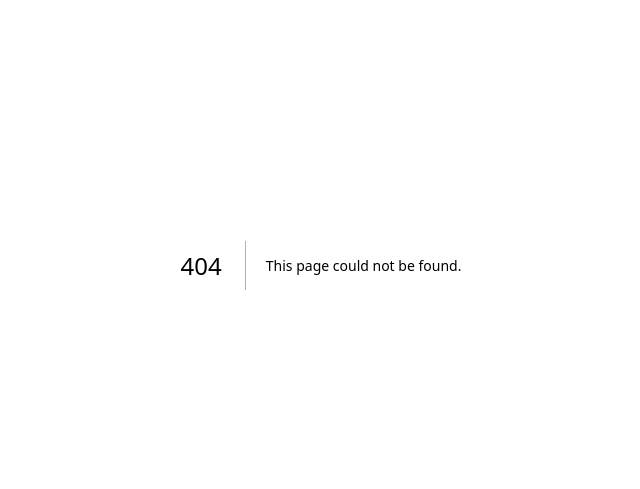
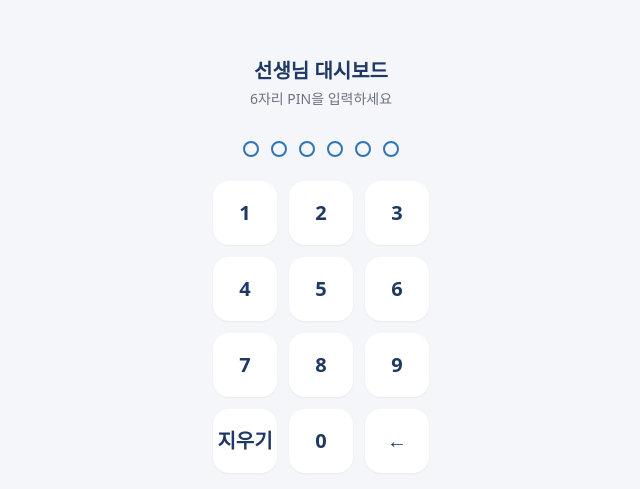
Before and after one commit to oliveenglish/selfstudy, a Next.js app: page /teacher/login in a window 1280 px wide. Before the commit this address had no page. Shown: the part 135-624 px from the top of the page, without its empty margins (319-959 px from the left). Built offline with nearby package versions, Linux system fonts and the light colour scheme.

Commit message:
Create page.tsx

```diff
--- /dev/null
+++ b/app/teacher/login/page.tsx
@@ -0,0 +1,31 @@
+"use client";
+
+import { useState } from "react";
+import { useRouter } from "next/navigation";
+import PinPad from "@/components/PinPad";
+import { getTeacherPin, saveTeacherAuthed } from "@/lib/teacherAuth";
+
+export default function TeacherLoginPage() {
+  const router = useRouter();
+  const [error, setError] = useState<string | null>(null);
+
+  function handleSubmit(pin: string) {
+    if (pin === getTeacherPin()) {
+      saveTeacherAuthed();
+      router.replace("/teacher");
+    } else {
+      setError("PIN이 일치하지 않아요. 다시 입력해주세요.");
+    }
+  }
+
+  return (
+    <main className="flex min-h-screen flex-col items-center justify-center gap-8 px-4">
+      <div className="text-center">
+        <h1 className="text-xl font-bold text-navy">선생님 대시보드</h1>
+        <p className="mt-1 text-sm text-gray-500">6자리 PIN을 입력하세요</p>
+      </div>
+      <PinPad length={6} onSubmit={handleSubmit} />
+      {error && <p className="text-sm font-medium text-redo">{error}</p>}
+    </main>
+  );
+}
```
